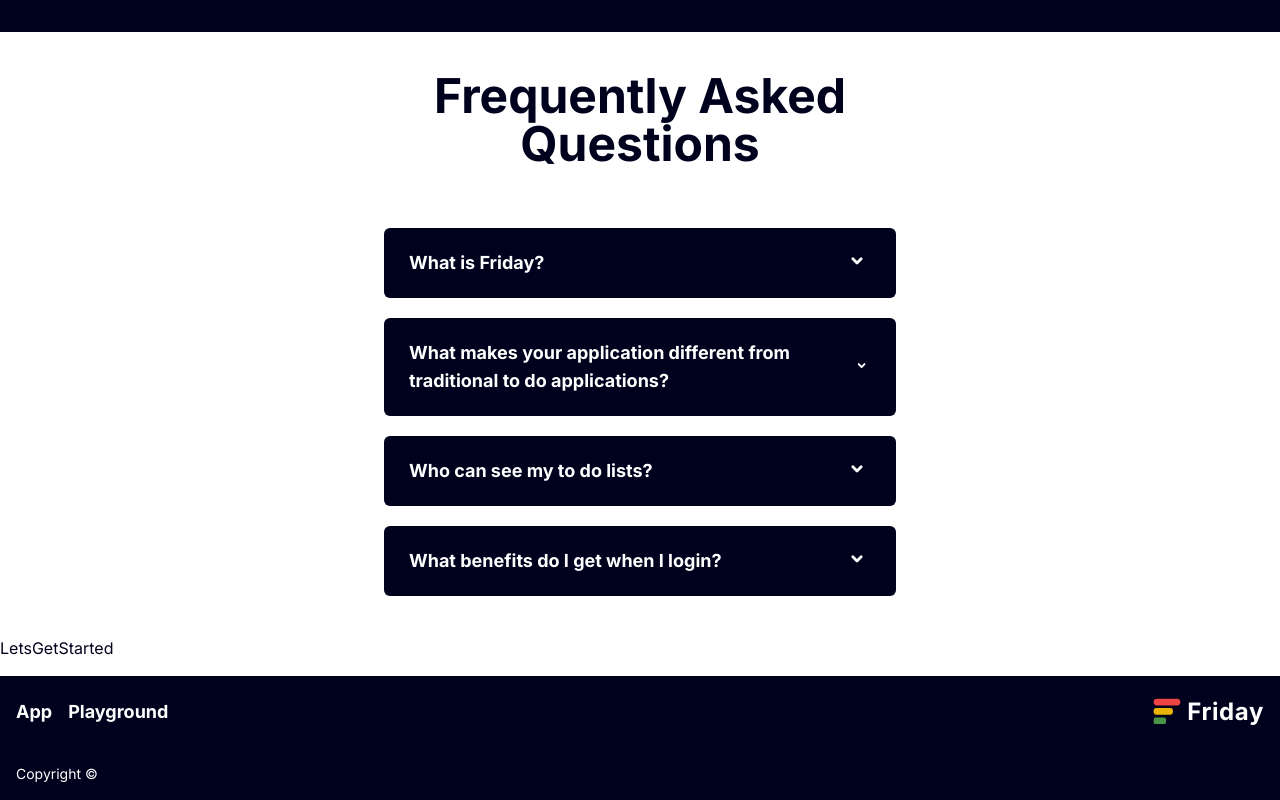
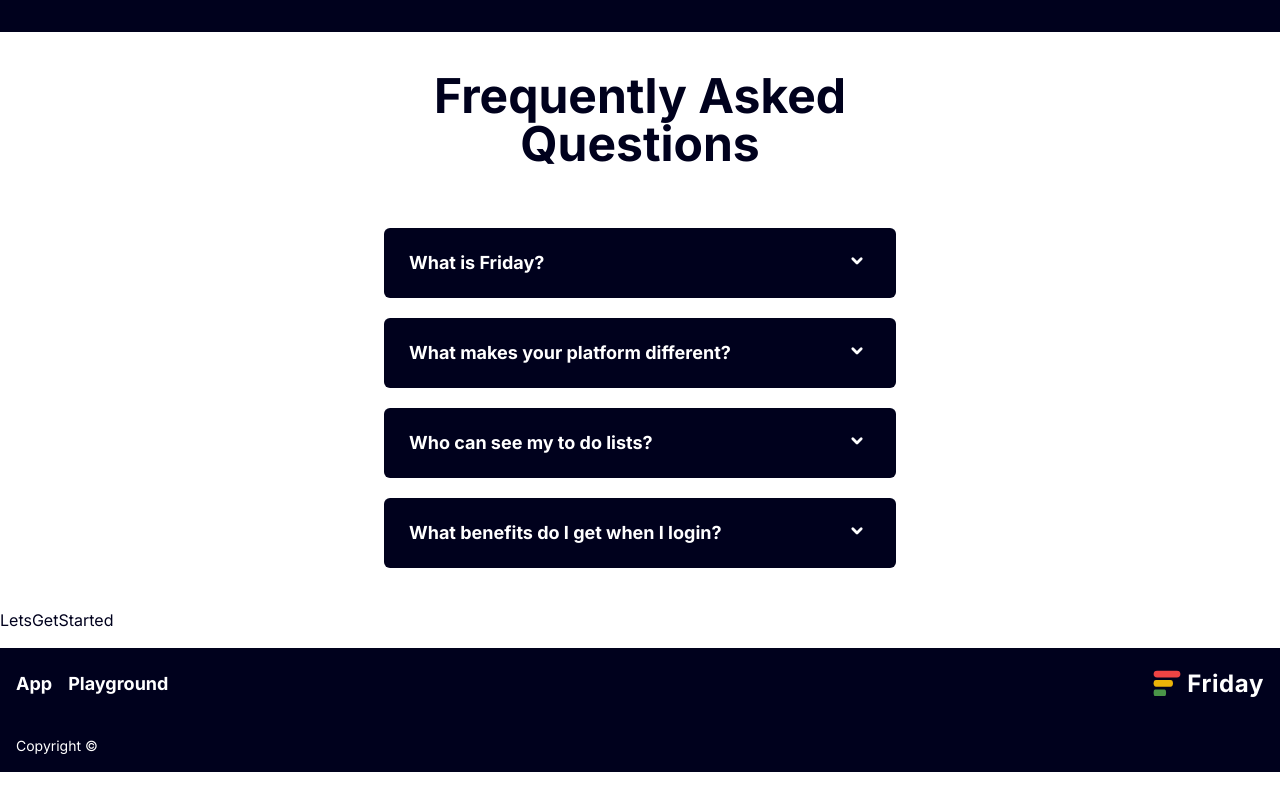
Before and after one commit to Kankenny/Friday, a React (Create React App) app in the folder frontend/: page / in a window 1280 px wide. Shown: the part 808-1608 px from the top of the page. After the commit the page ends 1580 px from the top, so only its background shows below. Built offline with nearby package versions, Linux system fonts and the light colour scheme; the HTML template or start-up script is replaced by a standard one.

Commit message:
Reword the title of the second Accordion component of the FAQ

```diff
--- a/frontend/src/components/routes/landing-page/FAQ.tsx
+++ b/frontend/src/components/routes/landing-page/FAQ.tsx
@@ -14,7 +14,7 @@ const FAQ = () => {
           to organize user to dos in an efficient manner.
         </p>
       </Accordion>
-      <Accordion title="What makes your application different from traditional to do applications?">
+      <Accordion title="What makes your platform different?">
         <p>
           Our application allows our users to be able to prioritize their tasks
           based on several factors such as the deadline, or you can even set it
```
